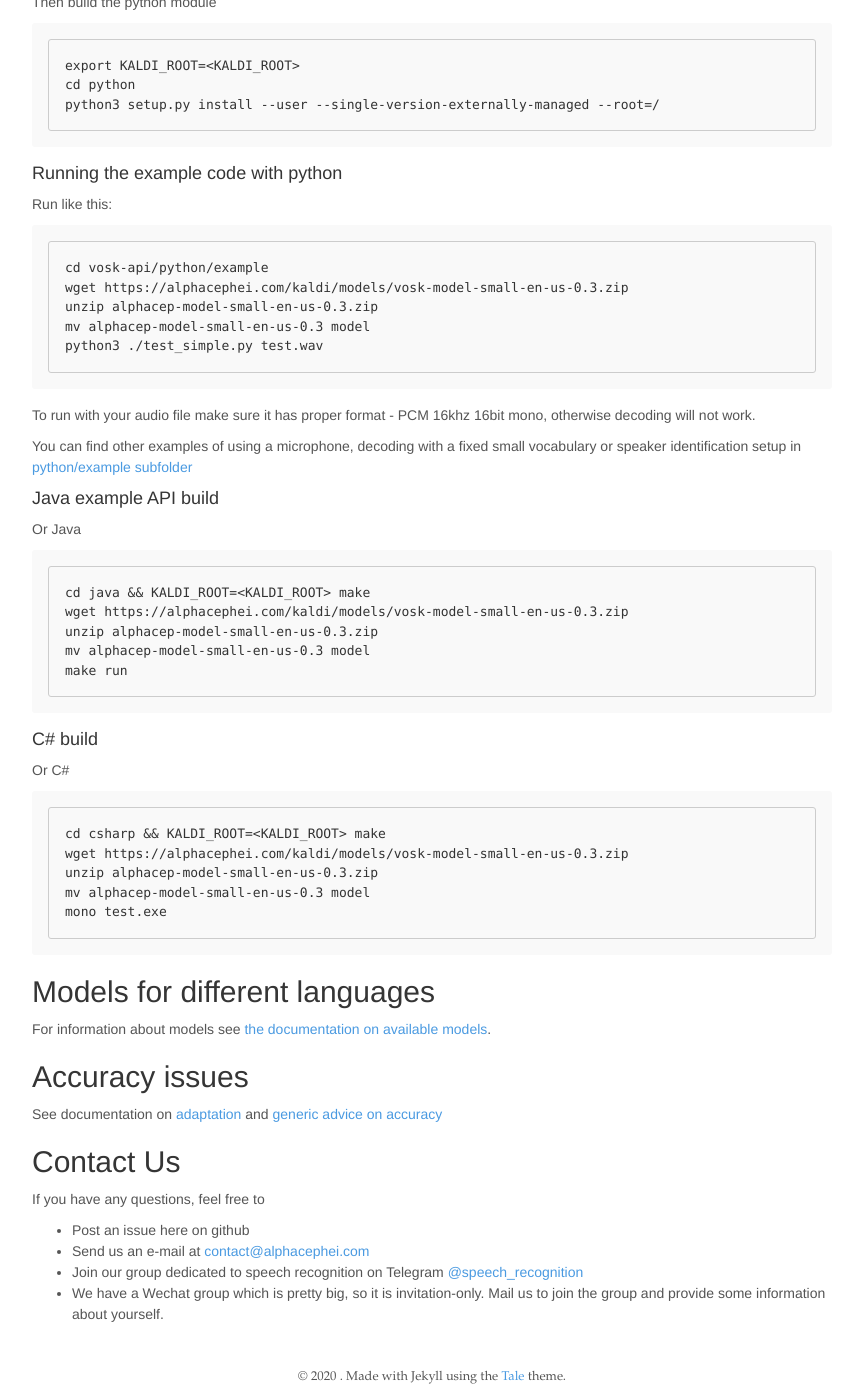
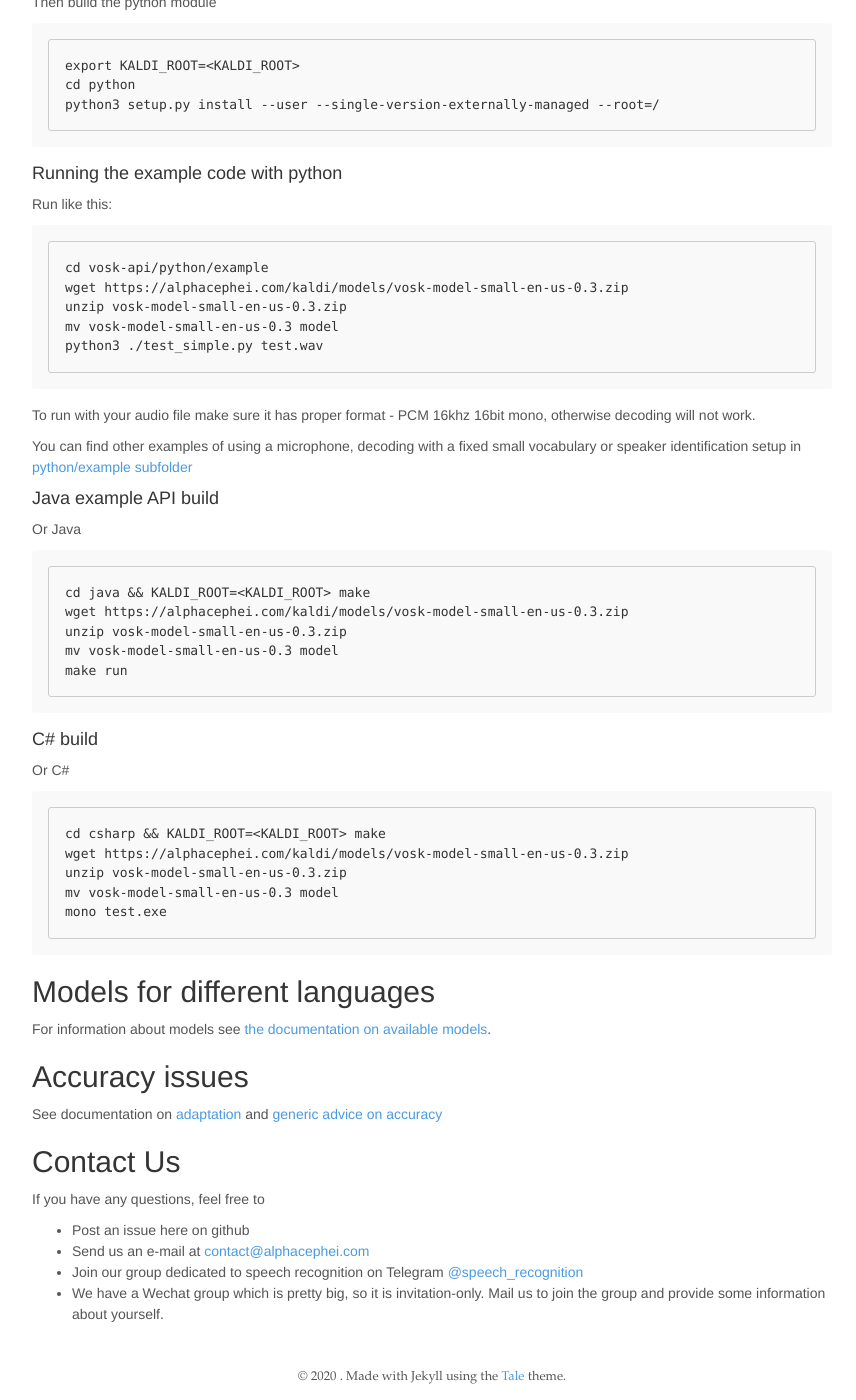
Before and after one commit to alphacep/vosk-space, a Jekyll site: the page built from index.md, in a window 1280 px wide and 1400 px high, scrolled down 2331 px. Shown: the whole window, without its empty margins (208-1064 px from the left). Built offline with Jekyll 4.4.1, drawn with Linux system fonts in a browser that asks for light colours; nearby versions of some CDN libraries; library files that are not in the unit come from our copies.

Commit message:
Fix typo

````diff
--- a/index.md
+++ b/index.md
@@ -127,8 +127,8 @@ Run like this:
 ```
 cd vosk-api/python/example
 wget https://alphacephei.com/kaldi/models/vosk-model-small-en-us-0.3.zip
-unzip alphacep-model-small-en-us-0.3.zip
-mv alphacep-model-small-en-us-0.3 model
+unzip vosk-model-small-en-us-0.3.zip
+mv vosk-model-small-en-us-0.3 model
 python3 ./test_simple.py test.wav
 ```
 
@@ -143,8 +143,8 @@ Or Java
 ```
 cd java && KALDI_ROOT=<KALDI_ROOT> make
 wget https://alphacephei.com/kaldi/models/vosk-model-small-en-us-0.3.zip
-unzip alphacep-model-small-en-us-0.3.zip
-mv alphacep-model-small-en-us-0.3 model
+unzip vosk-model-small-en-us-0.3.zip
+mv vosk-model-small-en-us-0.3 model
 make run
 ```
 
@@ -155,8 +155,8 @@ Or C#
 ```
 cd csharp && KALDI_ROOT=<KALDI_ROOT> make
 wget https://alphacephei.com/kaldi/models/vosk-model-small-en-us-0.3.zip
-unzip alphacep-model-small-en-us-0.3.zip
-mv alphacep-model-small-en-us-0.3 model
+unzip vosk-model-small-en-us-0.3.zip
+mv vosk-model-small-en-us-0.3 model
 mono test.exe
 ```
 
````
Also changed, not shown: index.ru.md (+6 -6 lines).
